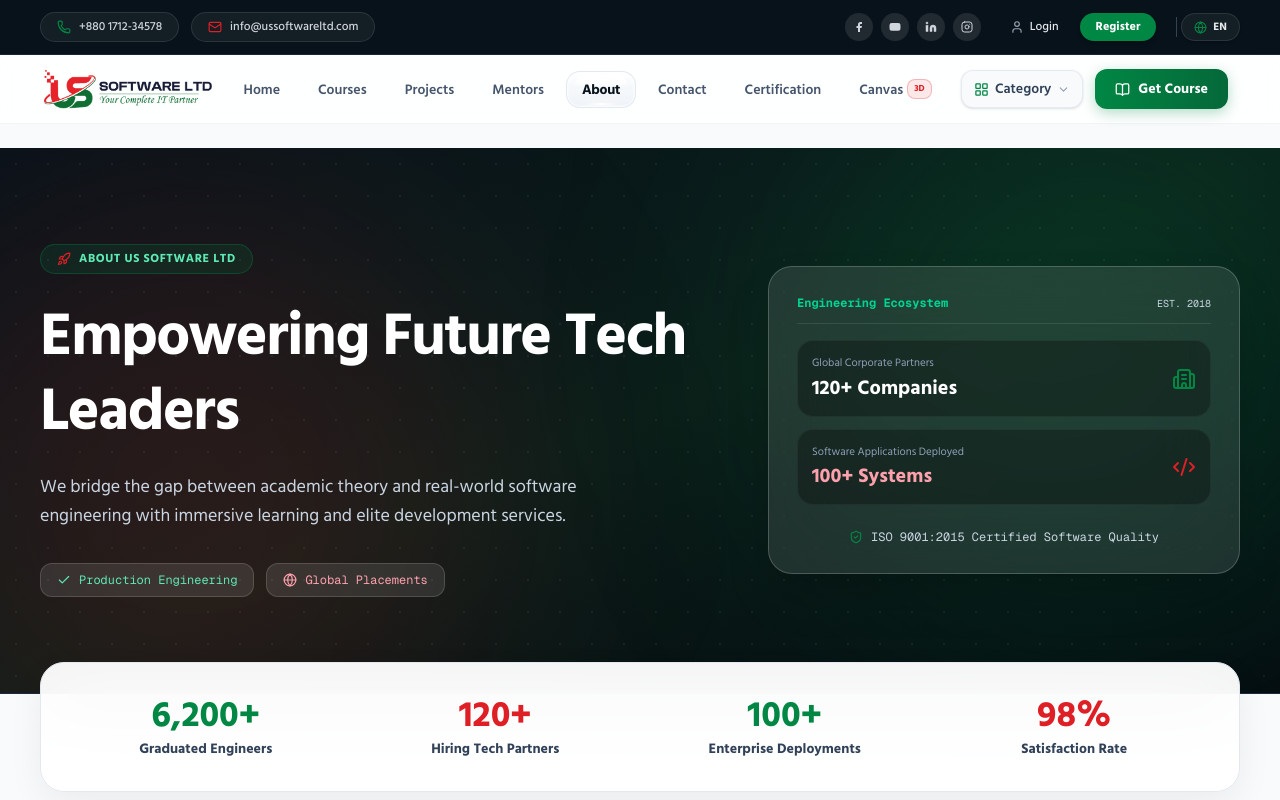
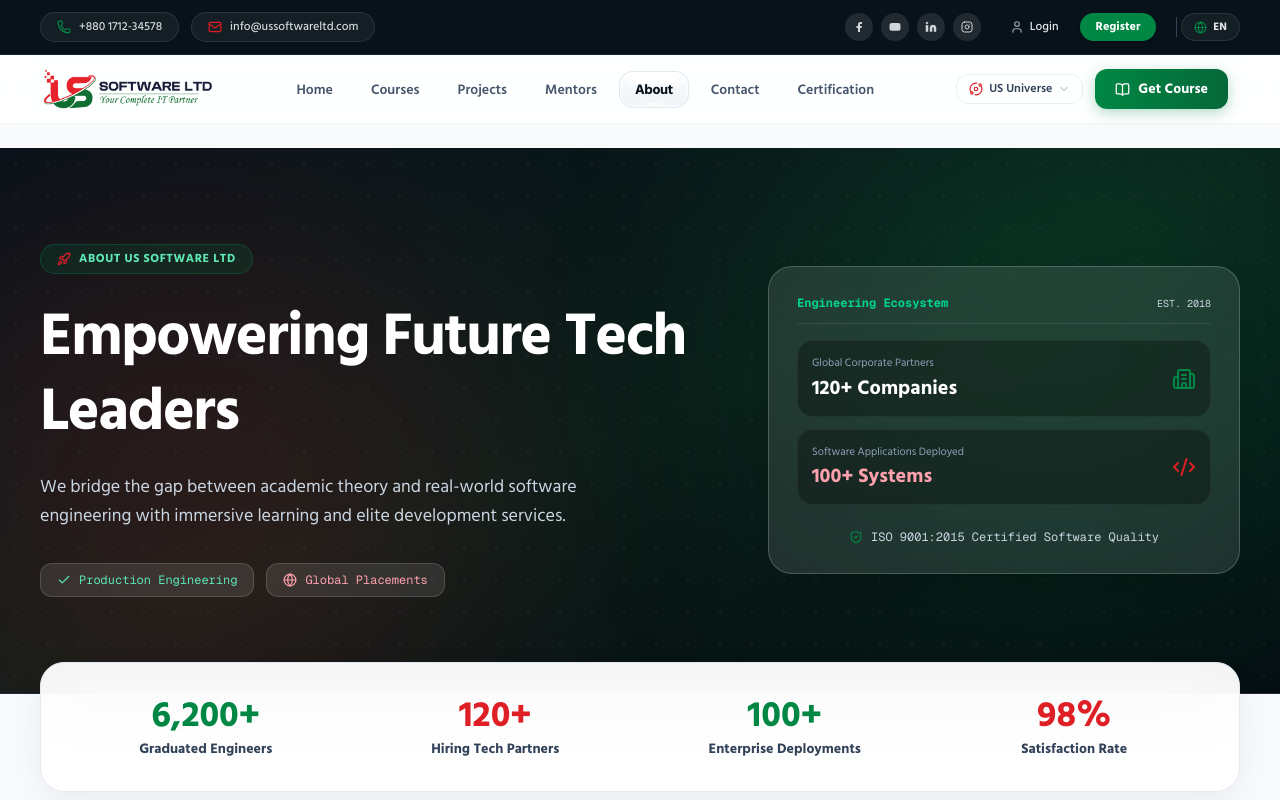
Before and after one commit to shamimrana2006/ussoftware, a Next.js app: page /about in a window 1280 px wide. Shown: the top 800 px of the page. Built offline with nearby package versions, Linux system fonts and the light colour scheme.

Commit message:
hero section and animate 3d converse

```diff
--- a/src/components/Header.tsx
+++ b/src/components/Header.tsx
@@ -3,7 +3,7 @@
 import React, { useState, useEffect, useRef } from "react";
 import { useLanguage } from "@/context/LanguageContext";
 import { usePathname } from "next/navigation";
-import { Phone, Mail, Globe, User, Menu, X, LayoutGrid, ChevronDown, BookOpen, Code, Cpu, Cloud, Layers, Sparkles, Box } from "lucide-react";
+import { Phone, Mail, Globe, User, Menu, X, LayoutGrid, ChevronDown, BookOpen, Code, Cpu, Cloud, Layers, Sparkles, Box, Orbit, Bot, ArrowRight } from "lucide-react";
 import { motion, AnimatePresence } from "framer-motion";
 import Link from "next/link";
 
@@ -168,10 +168,10 @@ export default function Header() {
   const pathname = usePathname();
 
   const [isMobileMenuOpen, setIsMobileMenuOpen] = useState(false);
-  const [isCategoryOpen, setIsCategoryOpen] = useState(false);
-  const [isMobileCategoryOpen, setIsMobileCategoryOpen] = useState(false);
+  const [isUniverseOpen, setIsUniverseOpen] = useState(false);
+  const [isMobileUniverseOpen, setIsMobileUniverseOpen] = useState(false);
   const [isScrolled, setIsScrolled] = useState(false);
-  const categoryRef = useRef<HTMLDivElement>(null);
+  const universeRef = useRef<HTMLDivElement>(null);
 
   const isLinkActive = (href: string) => {
     if (href === "/") {
@@ -188,11 +188,11 @@ export default function Header() {
     return () => window.removeEventListener("scroll", handleScroll);
   }, []);
 
-  // Close category dropdown on outside click
+  // Close universe dropdown on outside click
   useEffect(() => {
     const handleClickOutside = (event: MouseEvent) => {
-      if (categoryRef.current && !categoryRef.current.contains(event.target as Node)) {
-        setIsCategoryOpen(false);
+      if (universeRef.current && !universeRef.current.contains(event.target as Node)) {
+        setIsUniverseOpen(false);
       }
     };
     document.addEventListener("mousedown", handleClickOutside);
@@ -204,12 +204,31 @@ export default function Header() {
     setIsMobileMenuOpen(false);
   }, [pathname]);
 
-  const categories = [
-    { title: language === "bn" ? "ওয়েব ও ফুল-স্ট্যাক" : "Web & Full-Stack", icon: Code, color: "text-[#008744]", desc: "React, Next.js, Node.js" },
-    { title: language === "bn" ? "সফটওয়্যার ইঞ্জিনিয়ারিং" : "Software Engineering", icon: Cpu, color: "text-[#DE1F26]", desc: "Data Structures & Architecture" },
-    { title: language === "bn" ? "এআই ও ডাটা সায়েন্স" : "AI & Machine Learning", icon: Sparkles, color: "text-[#008744]", desc: "LLMs, Python, Neural Networks" },
-    { title: language === "bn" ? "ক্লাউড ও ডেভঅপ্স" : "Cloud & DevOps", icon: Cloud, color: "text-[#DE1F26]", desc: "AWS, Docker, Kubernetes" },
-    { title: language === "bn" ? "ইউআই/ইউএক্স ডিজাইন" : "UI/UX & Product Design", icon: Layers, color: "text-[#008744]", desc: "Figma, Design Systems" },
+  const universePages = [
+    {
+      title: language === "bn" ? "৩ডি সাইবার ক্যানভাস" : "3D Cyber Canvas",
+      href: "/canvas",
+      icon: Box,
+      iconColor: "text-[#008744]",
+      iconBg: "bg-emerald-50/80 text-[#008744] group-hover:bg-emerald-100",
+      desc: language === "bn" ? "ইন্টারঅ্যাক্টিভ ৩ডি টেক হাব" : "Interactive 3D Tech Lab",
+    },
+    {
+      title: language === "bn" ? "এআই নিউরাল ইউনিভার্স" : "AI Neural Universe",
+      href: "/canvas?universe=ai",
+      icon: Sparkles,
+      iconColor: "text-[#DE1F26]",
+      iconBg: "bg-rose-50/80 text-[#DE1F26] group-hover:bg-rose-100",
+      desc: language === "bn" ? "জেনারেটিভ এআই ম্যাট্রিক্স" : "Generative AI & Neural Matrix",
+    },
+    {
+      title: language === "bn" ? "কোয়ান্টাম রিয়েলম ৩ডি" : "Quantum Realm 3D",
+      href: "/canvas?universe=quantum",
+      icon: Orbit,
+      iconColor: "text-cyan-600",
+      iconBg: "bg-cyan-50/80 text-cyan-600 group-hover:bg-cyan-100",
+      desc: language === "bn" ? "সাব-অ্যাটমিক পার্টিকল কসমস" : "Subatomic Particle Space",
+    },
   ];
 
   const navLinks = [
@@ -307,70 +326,65 @@ export default function Header() {
                 {item.label}
               </NavItem>
             ))}
-
-            {/* 3D Canvas Special Link */}
-            <NavItem href="/canvas" active={isLinkActive("/canvas")}>
-              <span className="flex items-center gap-1">
-                <span>{t.header.canvas || "Canvas"}</span>
-                <span className={`text-[9px] font-bold px-1.5 py-0.5 rounded-lg border ${isLinkActive("/canvas")
-                  ? "bg-[#DE1F26] text-white border-[#DE1F26]"
-                  : "bg-[#DE1F26]/10 text-[#DE1F26] border-[#DE1F26]/25 group-hover:bg-[#DE1F26] group-hover:text-white"
-                  } transition-colors`}>
-                  3D
-                </span>
-              </span>
-            </NavItem>
           </nav>
 
-          {/* Right Side: Category Dropdown & Get Course CTA Button */}
+          {/* Right Side: US Universe Dropdown + Get Course CTA Button */}
           <div className="flex items-center space-x-2 sm:space-x-3 flex-shrink-0">
 
-            {/* Category Dropdown (Desktop & Tablet) */}
-            <div className="relative hidden md:block" ref={categoryRef}>
+            {/* US Universe Dropdown (Desktop & Tablet) - CLICK ONLY */}
+            <div className="relative hidden md:block" ref={universeRef}>
               <button
-                onClick={() => setIsCategoryOpen(!isCategoryOpen)}
-                className={`flex items-center space-x-1.5 px-3 py-1.5 sm:py-2 rounded-xl border transition-all duration-200 text-xs sm:text-sm font-semibold shadow-sm cursor-pointer whitespace-nowrap ${isCategoryOpen
-                  ? "bg-[#008744]/10 border-[#008744] text-[#008744]"
-                  : "bg-slate-50 hover:bg-slate-100 border-slate-200/80 text-slate-700 hover:border-slate-300"
+                onClick={() => setIsUniverseOpen(!isUniverseOpen)}
+                className={`group relative flex items-center space-x-1.5 px-3 py-1.5 rounded-xl border transition-all duration-150 text-xs font-semibold cursor-pointer whitespace-nowrap select-none ${isUniverseOpen
+                  ? "bg-slate-100/90 border-slate-300 text-[#DE1F26] shadow-xs"
+                  : "bg-transparent hover:bg-slate-100/70 border-slate-200/70 hover:border-slate-300 text-slate-700 hover:text-slate-900"
                   }`}
               >
-                <LayoutGrid size={15} className="text-[#008744]" />
-                <span>{t.header.category || "Category"}</span>
-                <ChevronDown size={13} className={`text-slate-400 transition-transform duration-200 ${isCategoryOpen ? "rotate-180 text-[#008744]" : ""}`} />
+                <Orbit
+                  size={14}
+                  className={`text-[#DE1F26] transition-transform duration-300 ${isUniverseOpen ? "rotate-180" : "group-hover:rotate-45"
+                    }`}
+                />
+                <span className="font-semibold">{language === "bn" ? "ইউএস ইউনিভার্স" : "US Universe"}</span>
+                <ChevronDown
+                  size={12}
+                  className={`text-slate-400 transition-transform duration-150 ${isUniverseOpen ? "rotate-180 text-[#DE1F26]" : ""
+                    }`}
+                />
               </button>
 
-              {/* Category Dropdown Menu */}
+              {/* Ultra-Simple Compact US Universe Dropdown Menu */}
               <AnimatePresence>
-                {isCategoryOpen && (
+                {isUniverseOpen && (
                   <motion.div
-                    initial={{ opacity: 0, y: 8, scale: 0.96 }}
+                    initial={{ opacity: 0, y: 6, scale: 0.96 }}
                     animate={{ opacity: 1, y: 0, scale: 1 }}
-                    exit={{ opacity: 0, y: 6, scale: 0.96 }}
-                    transition={{ duration: 0.18, ease: "easeOut" }}
-                    className="absolute top-full right-0 mt-2 w-72 bg-white/95 backdrop-blur-xl rounded-2xl shadow-[0_15px_40px_rgba(0,0,0,0.12)] border border-slate-200/80 p-2 z-50 overflow-hidden"
+                    exit={{ opacity: 0, y: 4, scale: 0.96 }}
+                    transition={{ duration: 0.15, ease: "easeOut" }}
+                    className="absolute top-full right-0 mt-1.5 w-56 sm:w-60 bg-white/95 backdrop-blur-xl rounded-xl shadow-[0_10px_30px_rgba(0,0,0,0.08)] border border-slate-200/80 p-1.5 z-50 overflow-hidden"
                   >
-                    <div className="text-[11px] font-bold text-slate-400 uppercase tracking-wider px-3 py-1.5">
-                      {language === "bn" ? "শীর্ষ ক্যাটাগরি" : "Top Categories"}
-                    </div>
-                    {categories.map((cat, idx) => {
-                      const Icon = cat.icon;
+                    <div className="space-y-0.5">
+                      {universePages.map((item, idx) => {
+                        const Icon = item.icon;
                         return (
                           <Link
                             key={idx}
-                          href="/courses"
-                          onClick={() => setIsCategoryOpen(false)}
-                          className="flex items-center space-x-3 p-2.5 rounded-xl hover:bg-emerald-50/60 transition-colors group"
+                            href={item.href}
+                            onClick={() => setIsUniverseOpen(false)}
+                            className="flex items-center space-x-2.5 px-2.5 py-2 rounded-lg transition-colors duration-150 group hover:bg-slate-100/80"
                           >
-                          <div className="w-8 h-8 rounded-lg bg-slate-100 flex items-center justify-center group-hover:bg-[#008744]/10 transition-colors">
-                            <Icon size={16} className={cat.color} />
+                            <div
+                              className={`w-7 h-7 rounded-md flex items-center justify-center flex-shrink-0 transition-transform group-hover:scale-105 ${item.iconBg}`}
+                            >
+                              <Icon size={14} className={item.iconColor} />
                             </div>
-                          <div>
-                            <div className="text-sm font-bold text-slate-800 group-hover:text-[#008744] transition-colors">{cat.title}</div>
-                            <div className="text-[11px] text-slate-400">{cat.desc}</div>
-                          </div>
+                            <span className="text-xs font-semibold text-slate-700 group-hover:text-[#DE1F26] transition-colors truncate">
+                              {item.title}
+                            </span>
                           </Link>
                         );
                       })}
+                    </div>
                   </motion.div>
                 )}
               </AnimatePresence>
@@ -412,38 +426,43 @@ export default function Header() {
             >
               <div className="max-w-[96rem] mx-auto px-4 sm:px-6 py-4 space-y-1.5 text-[15px] font-semibold text-gray-700">
 
-                {/* Mobile Category Accordion */}
-                <div className="border border-slate-200/80 rounded-xl overflow-hidden bg-slate-50/50 mb-2">
+                {/* Mobile US Universe Accordion */}
+                <div className="border border-slate-200/70 rounded-xl overflow-hidden bg-transparent mb-2">
                   <button
-                    onClick={() => setIsMobileCategoryOpen(!isMobileCategoryOpen)}
-                    className="w-full flex items-center justify-between px-3.5 py-2.5 text-sm font-bold text-slate-800 hover:text-[#008744]"
+                    onClick={() => setIsMobileUniverseOpen(!isMobileUniverseOpen)}
+                    className="w-full flex items-center justify-between px-3.5 py-2.5 text-sm font-semibold text-slate-800 hover:text-[#DE1F26]"
                   >
                     <span className="flex items-center space-x-2">
-                      <LayoutGrid size={16} className="text-[#008744]" />
-                      <span>{t.header.category || "Category"}</span>
+                      <Orbit size={16} className="text-[#DE1F26]" />
+                      <span>{language === "bn" ? "ইউএস ইউনিভার্স" : "US Universe"}</span>
                     </span>
-                    <ChevronDown size={14} className={`text-slate-400 transition-transform duration-200 ${isMobileCategoryOpen ? "rotate-180 text-[#008744]" : ""}`} />
+                    <ChevronDown size={14} className={`text-slate-400 transition-transform duration-200 ${isMobileUniverseOpen ? "rotate-180 text-[#DE1F26]" : ""}`} />
                   </button>
 
                   <AnimatePresence>
-                    {isMobileCategoryOpen && (
+                    {isMobileUniverseOpen && (
                       <motion.div
                         initial={{ opacity: 0, height: 0 }}
                         animate={{ opacity: 1, height: "auto" }}
                         exit={{ opacity: 0, height: 0 }}
-                        className="px-3 pb-2.5 space-y-1.5 border-t border-slate-100 pt-2"
+                        className="px-2 pb-2 space-y-1 border-t border-slate-100 pt-1.5"
                       >
-                        {categories.map((cat, idx) => {
-                          const Icon = cat.icon;
+                        {universePages.map((item, idx) => {
+                          const Icon = item.icon;
                           return (
                             <Link
                               key={idx}
-                              href="/courses"
+                              href={item.href}
                               onClick={() => setIsMobileMenuOpen(false)}
-                              className="flex items-center space-x-2.5 p-2 rounded-lg hover:bg-emerald-50/50 text-xs font-medium text-slate-700 hover:text-[#008744] transition-colors"
+                              className="flex items-center justify-between p-2 rounded-lg bg-transparent hover:bg-slate-50 text-xs font-medium text-slate-700 transition-colors border border-transparent hover:border-slate-200/80"
                             >
-                              <Icon size={14} className={cat.color} />
-                              <span>{cat.title}</span>
+                              <div className="flex items-center space-x-2 min-w-0">
+                                <div className={`w-6 h-6 rounded-md flex items-center justify-center flex-shrink-0 ${item.iconBg}`}>
+                                  <Icon size={13} className={item.iconColor} />
+                                </div>
+                                <span className="truncate text-xs font-medium">{item.title}</span>
+                              </div>
+                              <ArrowRight size={12} className="text-slate-300" />
                             </Link>
                           );
                         })}
@@ -472,24 +491,6 @@ export default function Header() {
                     </Link>
                   );
                 })}
-
-                {/* Mobile Canvas 3D Link */}
-                <Link
-                  href="/canvas"
-                  onClick={() => setIsMobileMenuOpen(false)}
-                  className={`flex items-center justify-between px-4 py-2.5 rounded-xl transition-all duration-200 ${isLinkActive("/canvas")
-                    ? "bg-gradient-to-b from-white to-slate-100 text-[#08121a] font-extrabold shadow-[0_4px_16px_rgba(0,0,0,0.1),inset_0_1.5px_1px_white] border border-slate-300/80"
-                    : "text-slate-600 hover:text-[#DE1F26] hover:bg-slate-50"
-                    }`}
-                >
-                  <span className="flex items-center gap-2">
-                    <Box size={16} className={isLinkActive("/canvas") ? "text-[#08121a]" : "text-[#DE1F26]"} />
-                    <span>{t.header.canvas || "Canvas"}</span>
-                  </span>
-                  <span className="text-[10px] bg-gradient-to-r from-[#DE1F26] to-[#008744] text-white font-bold px-2 py-0.5 rounded-full">
-                    3D Hub
-                  </span>
-                </Link>
 
                 {/* Mobile Bottom CTA & Contacts */}
                 <div className="pt-3 mt-2 border-t border-gray-100 flex flex-col space-y-2.5">
```
Also changed, not shown: src/components/HeroSection.tsx (+14 -9 lines). Lines whose indentation alone changed are shown as unchanged.
